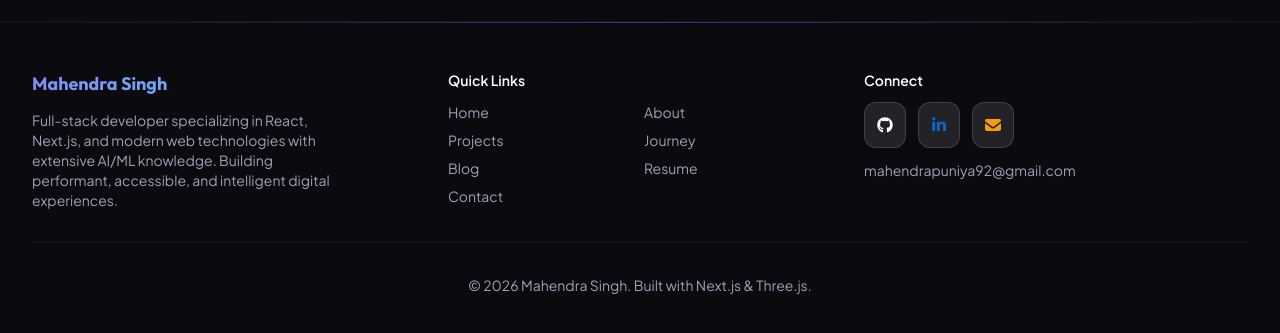
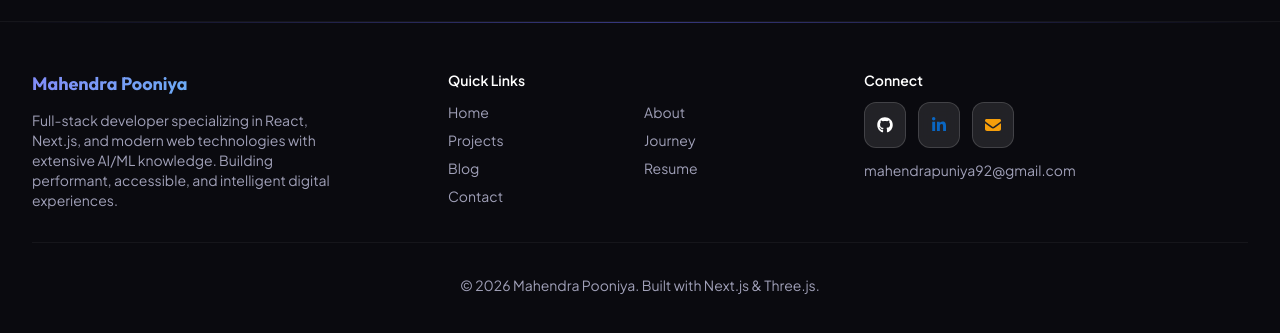
Before and after one commit to mahendra2811/web-portfolio-2026, a Next.js app: page /about in a window 1280 px wide. Shown: the part 3287-3620 px from the top of the page. Built offline with nearby package versions, Linux system fonts and the light colour scheme; no server answers.

Commit message:
pooniya.com

```diff
--- a/next-sitemap.config.js
+++ b/next-sitemap.config.js
@@ -1,6 +1,6 @@
 /** @type {import('next-sitemap').IConfig} */
 module.exports = {
-  siteUrl: process.env.NEXT_PUBLIC_SITE_URL || "https://mahendra-portfolio.vercel.app",
+  siteUrl: process.env.NEXT_PUBLIC_SITE_URL || "https://pooniya.com/",
   generateRobotsTxt: true,
   exclude: ["/admin/*", "/studio/*", "/api/*"],
   robotsTxtOptions: {
--- a/src/app/layout.tsx
+++ b/src/app/layout.tsx
@@ -34,9 +34,7 @@ const jetbrains = JetBrains_Mono({
 });
 
 export const metadata: Metadata = {
-  metadataBase: new URL(
-    process.env.NEXT_PUBLIC_SITE_URL || "https://mahendra-portfolio.vercel.app",
-  ),
+  metadataBase: new URL(process.env.NEXT_PUBLIC_SITE_URL || "https://pooniya.com/"),
   title: {
     default: "Mahendra Singh Puniya — Senior Frontend Developer",
     template: "%s | Mahendra Singh Puniya",
@@ -54,7 +52,7 @@ export const metadata: Metadata = {
   openGraph: {
     type: "website",
     locale: "en_US",
-    url: "https://mahendra-portfolio.vercel.app",
+    url: "https://pooniya.com/",
     siteName: "Mahendra Singh Puniya",
     title: "Mahendra Singh Puniya — Senior Frontend Developer",
     description: "Full-stack developer building performant, beautiful web experiences.",
--- a/src/data/personal.ts
+++ b/src/data/personal.ts
@@ -1,5 +1,5 @@
 export const personalInfo = {
-  name: "Mahendra Singh",
+  name: "Mahendra Pooniya",
   title: "Software Developer & AI Enthusiast",
   tagline: "Crafting pixel-perfect, performant web experiences with AI-powered solutions",
   email: "mahendrapuniya92@gmail.com",
@@ -7,7 +7,7 @@ export const personalInfo = {
   location: "India",
   linkedin: "https://linkedin.com/in/pooniyamahendra",
   github: "https://github.com/mahendra2811",
-  portfolio: "https://mahendra-next-portfolio.vercel.app",
+  portfolio: "https://pooniya.com/",
   resumeUrl: "/resume/Mahendra_Singh_Puniya_Resume.pdf",
   profilePhoto: "/images/profile.jpg",
   bio: {
```
